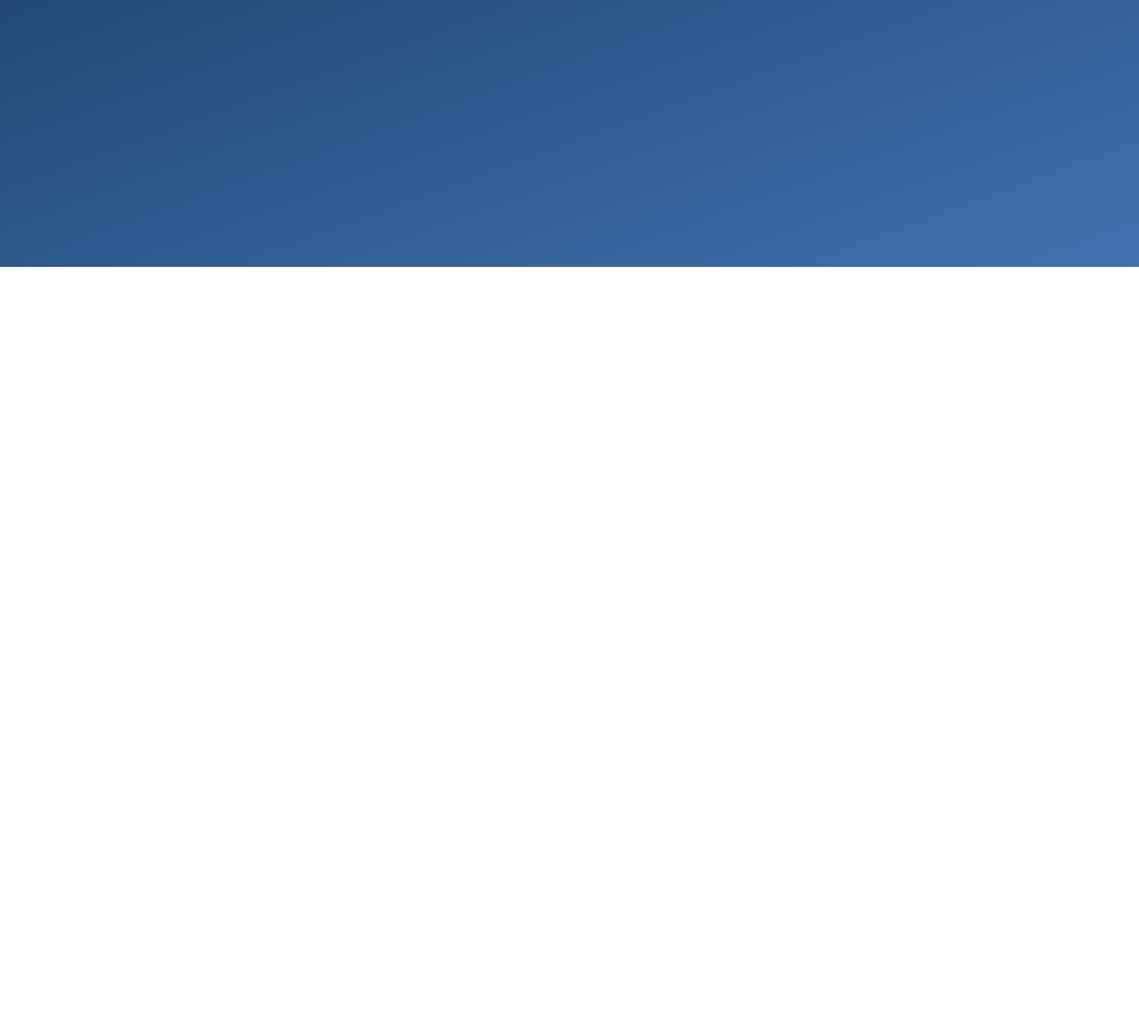
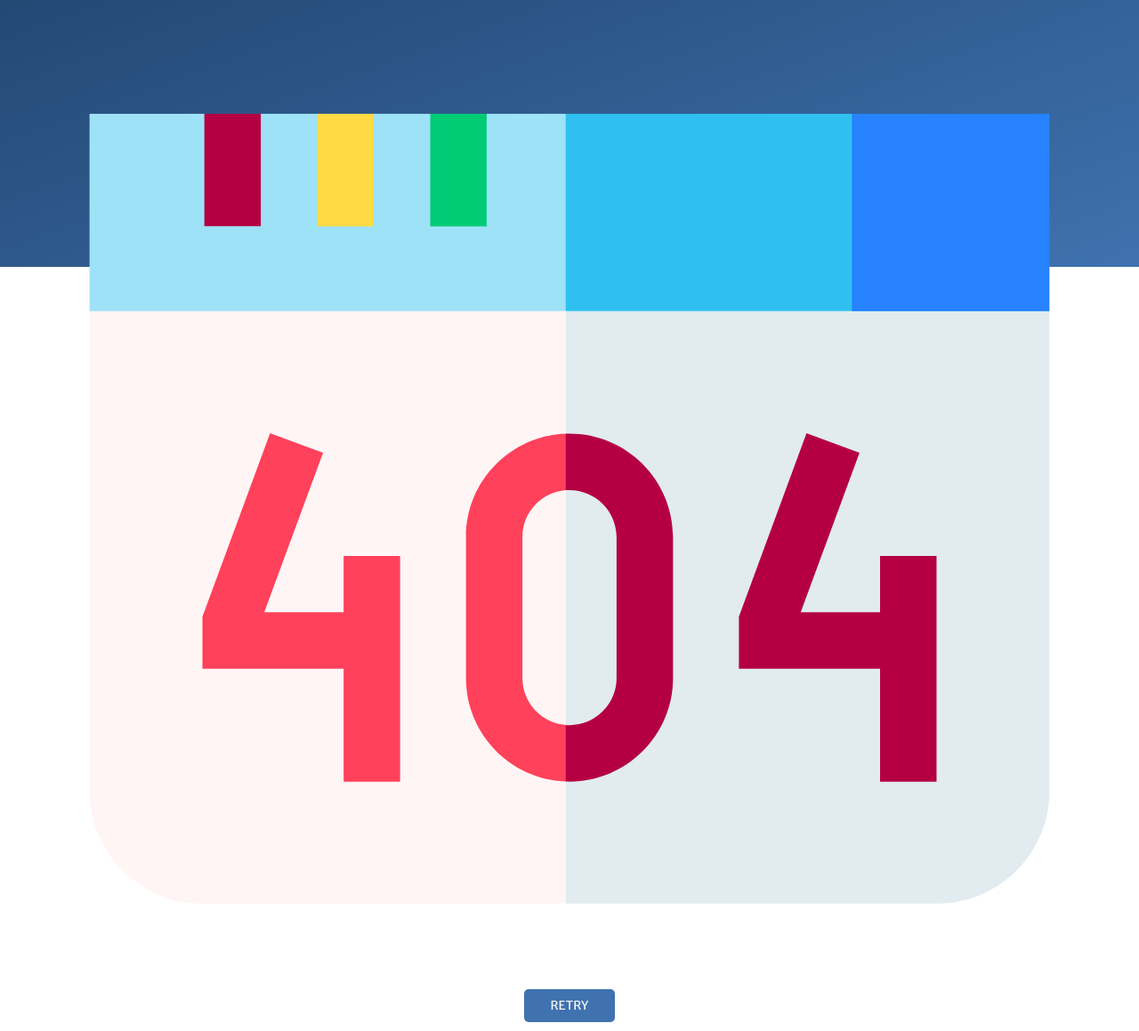
Before and after one commit to kmoin1309/Weather-App, a plain HTML site: page index.html in a window 1280 px wide. Shown: the part 500-1659 px from the top of the page at 89% size. Before the commit the page ends 800 px from the top, so only its background shows below. Drawn offline with Linux system fonts and the light colour scheme.

Commit message:
Update index.html

```diff
--- a/index.html
+++ b/index.html
@@ -90,6 +90,14 @@
 
 
             </div>
+            </div>
+            <!-- Handle API Fetch Error -->
+            <div class="sub-container api-error-container">
+                <img src="./images/not-found.png" data-notFoundImg alt="">
+                <p data-apiErrorText></p>
+                <button class="btn" data-apiErrorBtn>Retry</button>
+
+            </div>
 
 
 
```
